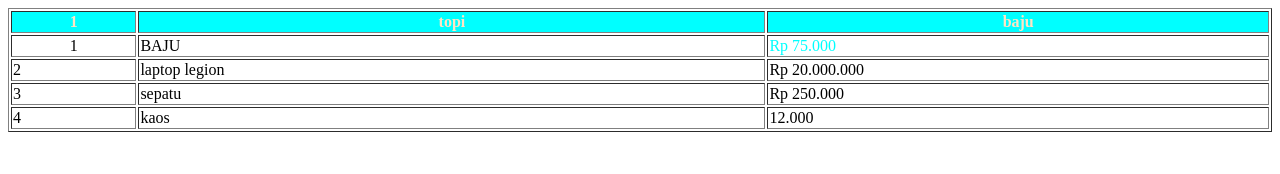
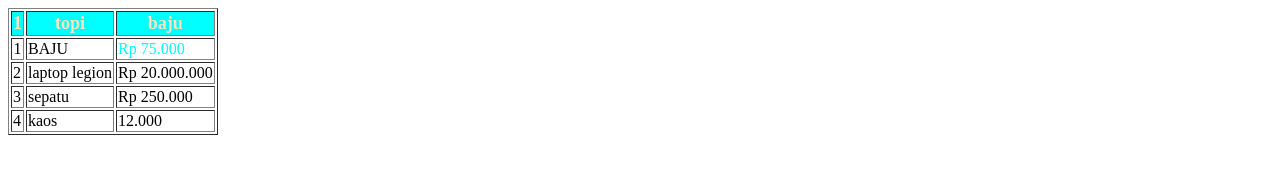
Before and after one commit to aryandikaaaa/1124160202-latihan-table6-aryandika, a plain HTML site: page index.html in a window 1280 px wide. Drawn offline with Linux system fonts and the light colour scheme.

Commit message:
perubahan border collapse

```diff
--- a/index.html
+++ b/index.html
@@ -1,12 +1,15 @@
 <!DOCTYPE html>
 <html lang="en">
 <body>
-    <table border="1" style="border-collapse;
+    <table border="1" style="border-collapse:
         width: 100%;">
         <tr>
-            <th style="background-color: aqua; color: bisque; width: 10%">1</th>
-            <th style="background-color: aqua; color: bisque; width: 50%">topi</th>
-            <th style="background-color: aqua; color: bisque; width: 80%">baju</th>
+            <th style="background-color: aqua; color: bisque; font-weight: bold;
+            font-size: 18px; text-align: center;">1</th>
+            <th style="background-color: aqua; color: bisque; ont-weight: bold;
+            font-size: 18px; text-align: center;">topi</th>
+            <th style="background-color: aqua; color: bisque; ont-weight: bold;
+            font-size: 18px; text-align: center;">baju</th>
         </tr>
         <tr>
             <td style="text-align: center;">1</td>
```
